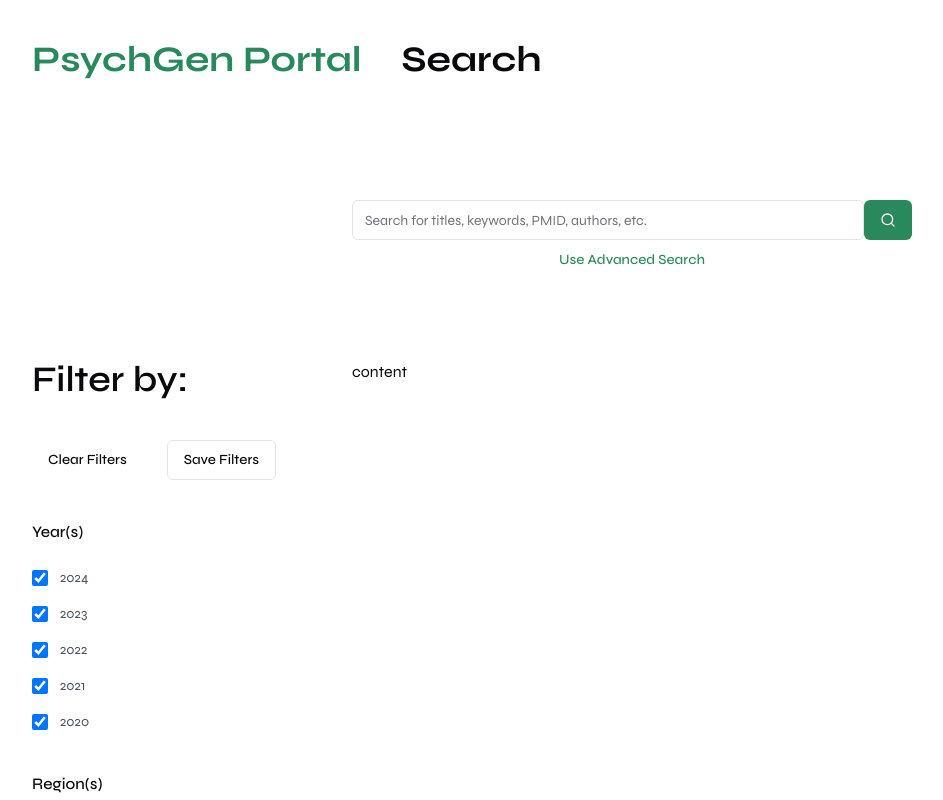
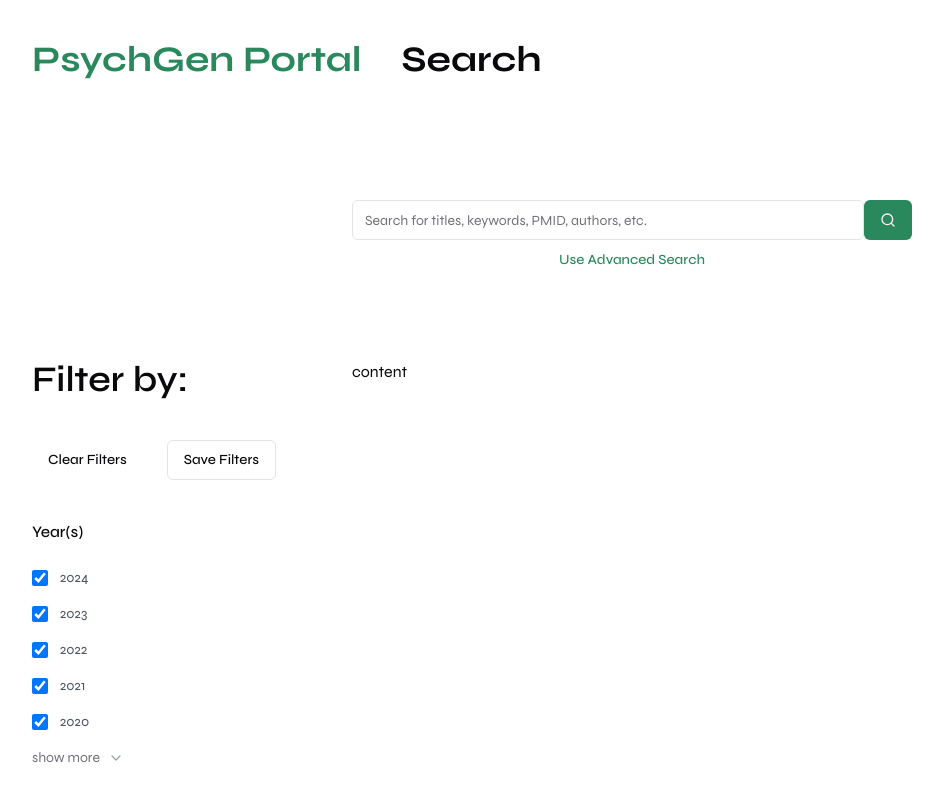
Before and after one commit to xamorite/psy, a Next.js app: page /Search in a window 1280 px wide. Shown: the top 800 px of the page, without its empty margins (8-951 px from the left). Built offline with nearby package versions, Linux system fonts and the light colour scheme.

Commit message:
fix:added show more button

```diff
--- a/src/app/Search/page.tsx
+++ b/src/app/Search/page.tsx
@@ -4,6 +4,7 @@ import FilterButton from "@/components/filterBtn";
 import SearchField from "@/components/searchfield";
 import { Button } from "@/components/ui/button";
 import { DocumentState } from "@/lib/validators/document-validator";
+import { ChevronDown } from "lucide-react";
 import { useState } from "react";
 
 
@@ -79,7 +80,6 @@ const YEAR = {
 
 
 
-
 const SearchPage = () => {
   const [filter, setFilter] = useState<DocumentState>({
     region: ["European", "Northern Africa", "Southern Africa", "Eastern Africa", "Western Africa", "Central"],
@@ -151,7 +151,12 @@ const SearchPage = () => {
                     {option.label}
                   </label>
                 </li>
-              ))}</ul>
+              ))}
+              </ul>
+              <div className='flex items-center mt-4 group cursor-pointer'>
+                <p className='text-sm text-muted-foreground group-hover:text-gray-900'>show more</p>
+                <ChevronDown className='ml-2 w-4 h-4 text-gray-400 group-hover:text-gray-500' />
+              </div>
             </div>
           </div>
 
```
